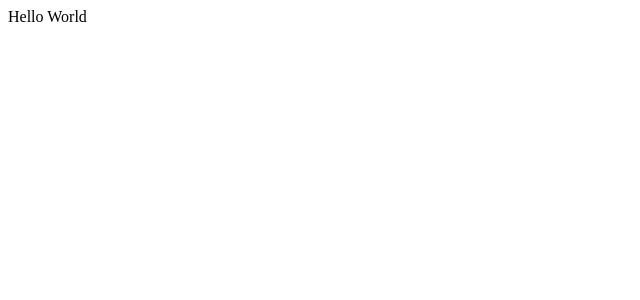
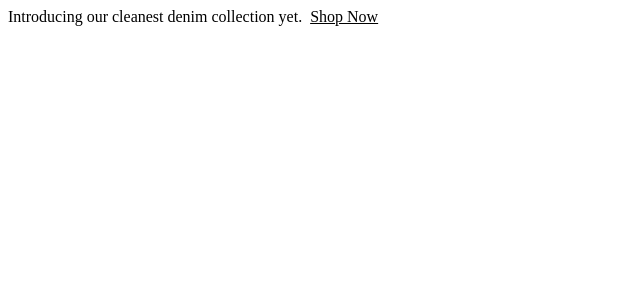
Before and after one commit to MDSS-Project-Catwalk/MDSSPC, a React app: page / in a window 1280 px wide. Shown: the top 300 px of the page, without its empty margins (0-640 px from the left). Built offline with nearby package versions, Linux system fonts and the light colour scheme; the HTML template or start-up script is replaced by a standard one.

Commit message:
Banner built

```diff
--- a/client/src/components/App.jsx
+++ b/client/src/components/App.jsx
@@ -1,6 +1,15 @@
-const test = () => {
-  return 'Hello World';
-};
+import React from 'react';
 
+class Overview extends React.Component {
+  render(){
+    return(
+      <div>
+        <section>
+          <div className='builder-banner-container'><span className='banner-headline'>Introducing our cleanest denim collection yet.&nbsp; <u>Shop Now</u></span></div>
+        </section>
+      </div>
+    );
+  }
+}
 
-export default test;
+export default Overview;
```
